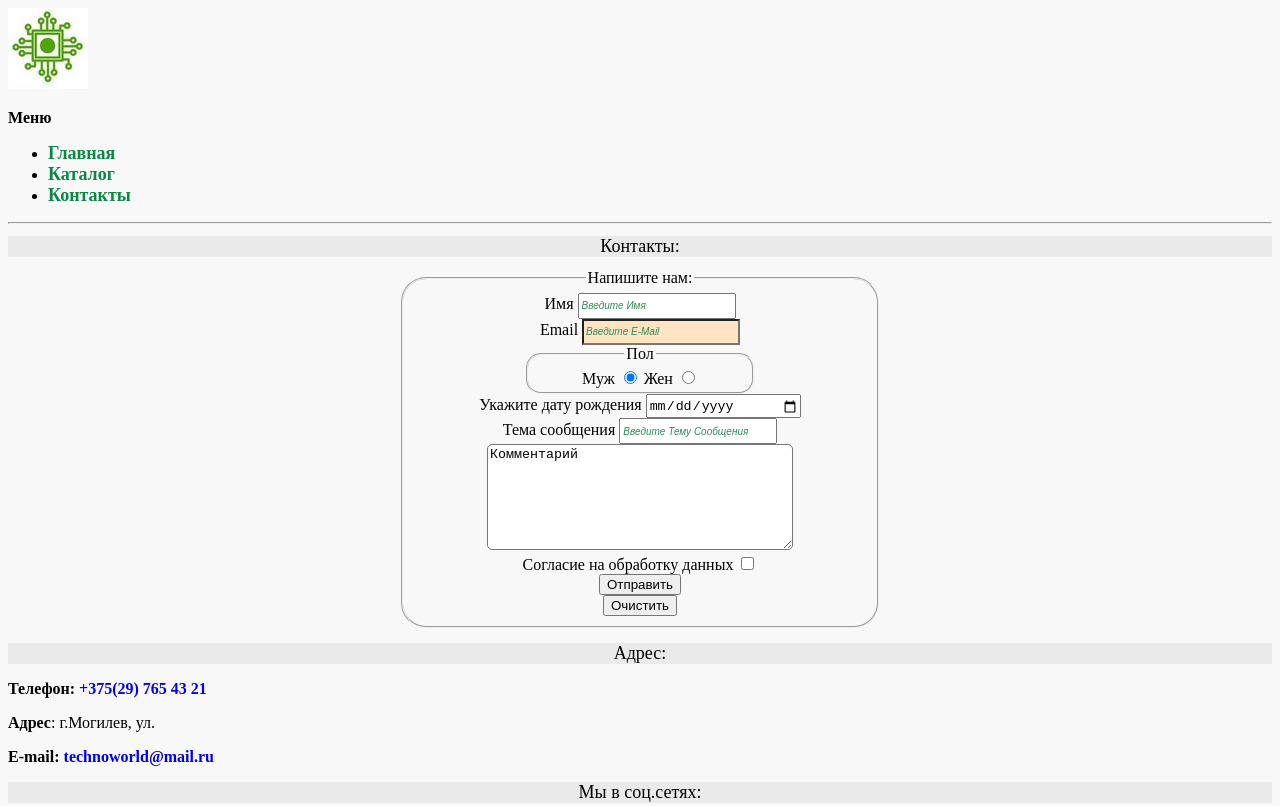
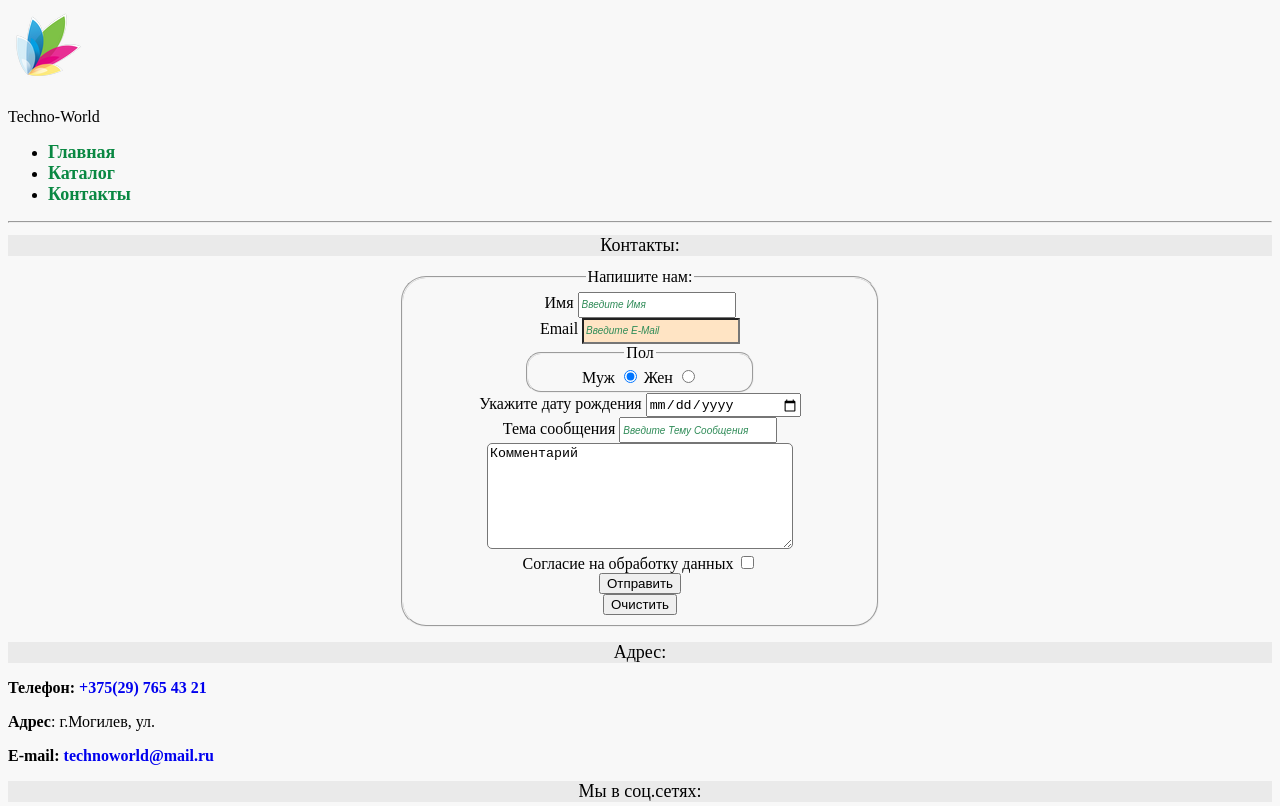
Before and after one commit to geras1m/itstep, a plain HTML site: page Task-1/contacts.html in a window 1280 px wide. Shown: the top 806 px of the page. Drawn offline with Linux system fonts and the light colour scheme.

```diff
--- a/Task-1/contacts.html
+++ b/Task-1/contacts.html
@@ -6,11 +6,13 @@
 
     <link rel="stylesheet" href="Style.css">
 </head>
-<body>
+<body class="container">
 
-<header>
-    <img src="img_project/Logo.jpg" alt="Techno-World">
-    <p class="menu">Меню</p>
+<header class="menu-logo">
+    <div class="logo-name">
+        <img class="logo" src="img_project/Logo80x80.png" alt="Techno-World">
+        <p class="name-shop">Techno-World</p>
+    </div>
     <ul class="div-cap">
         <li class="li-cap"><a class="link-cap" href="index.html">Главная</a></li>
         <li class="li-cap"><a class="link-cap" href="Katalog.html">Каталог</a></li>
@@ -71,15 +73,17 @@
             </label>
             <!--checkbox - Галочка -->
         </div>
-        <div>
+        <div class="submit-reset">
+            <div class="button-form">
                 <input type="submit" value="Отправить">
                 <!--submit - кнопка для отправки данных формы-->
                 <!--value - Задает значение по умолчанию, отправляемое при нажатии на кнопку.-->
             </div>
-        <div>
+            <div class="button-form">
                 <input type="reset" value="Очистить">
                 <!--reset - кнопка сброса, возвращает первоначальное значение-->
                 <!--value - Задает значение по умолчанию, отправляемое при нажатии на кнопку.-->
+            </div>
         </div>
     </fieldset>
 </form>
@@ -114,13 +118,13 @@
     <a href="https://vk.com/" target="_blank">VK</a>
 </p>
 
-    <iframe src="https://www.google.com/maps/embed?pb=!1m18!1m12!1m3!1d1175.4135383632608!2d30.334139783584174!3d53.89927741500669!2m3!1f0!2f0!3f0!3m2!1i1024!2i768!4f13.1!3m3!1m2!1s0x46d051e5f5ffe891%3A0x5158fe712fff98cd!2z0JjQnyDQm9C40L_QuNC90YHQutCw0Y8g0JAu0JIu!5e0!3m2!1sru!2sby!4v1636740978104!5m2!1sru!2sby"
+<iframe class="map" src="https://www.google.com/maps/embed?pb=!1m18!1m12!1m3!1d1175.4135383632608!2d30.334139783584174!3d53.89927741500669!2m3!1f0!2f0!3f0!3m2!1i1024!2i768!4f13.1!3m3!1m2!1s0x46d051e5f5ffe891%3A0x5158fe712fff98cd!2z0JjQnyDQm9C40L_QuNC90YHQutCw0Y8g0JAu0JIu!5e0!3m2!1sru!2sby!4v1636740978104!5m2!1sru!2sby"
         width="600" height="450" style="border:0;" allowfullscreen="" loading="lazy"></iframe>
 
 <hr>
 
-<footer>
-    <p>&copy; Все права защищены </p>
+<footer class="footer">
+    <p class="footer-text">"&copy; Все права защищены" </p>
 </footer>
 </body>
 </html>
```
Lines whose indentation alone changed are shown as unchanged.
